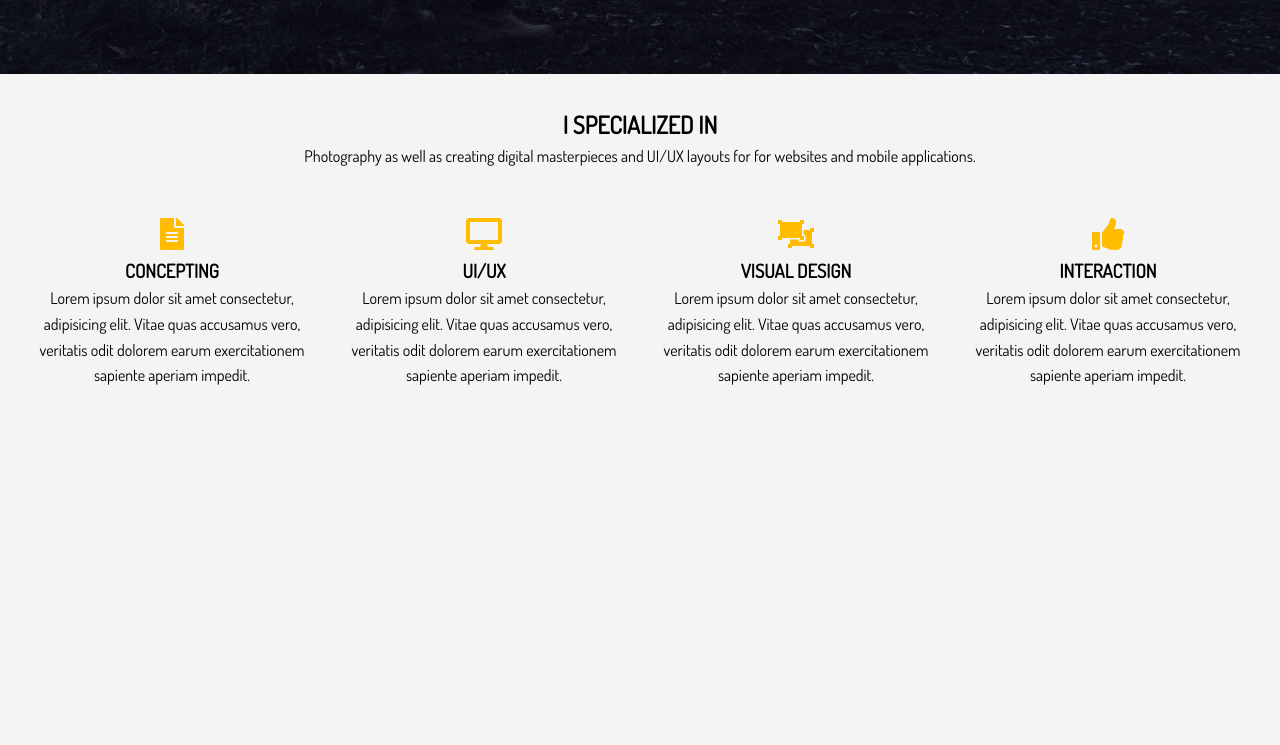
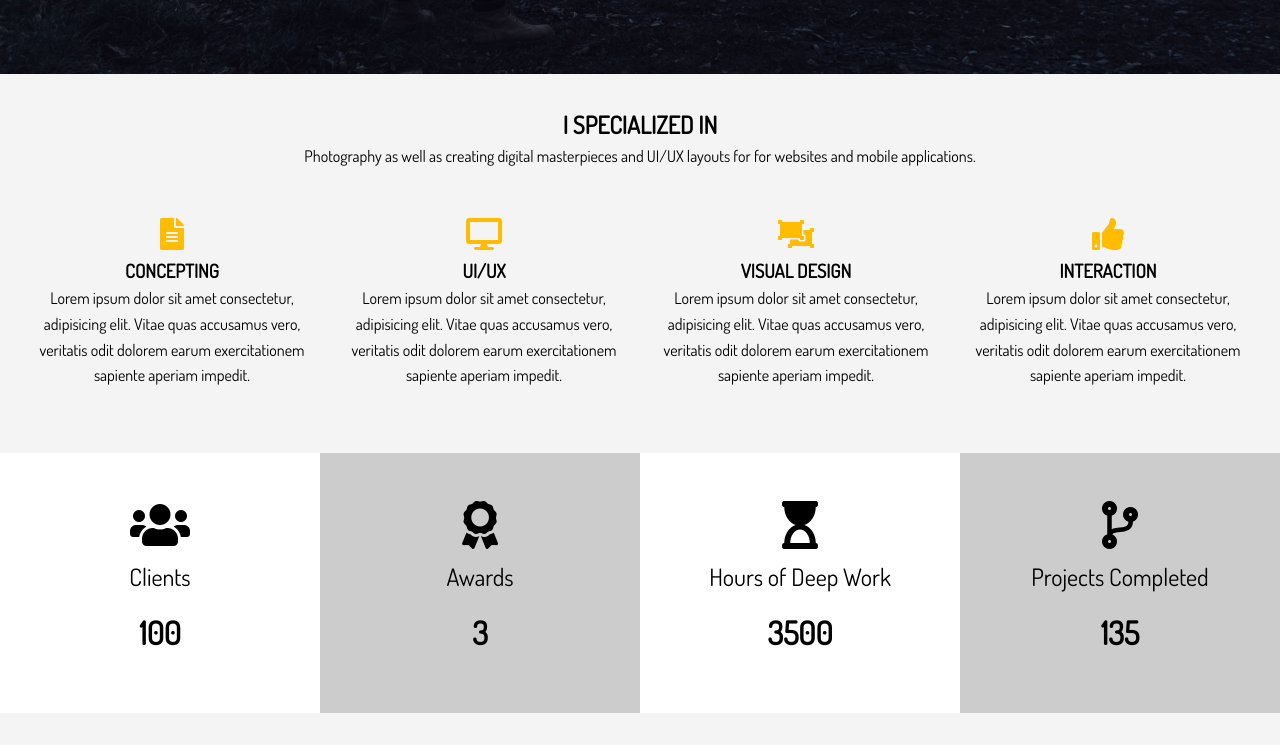
Before and after one commit to kherma/-PRACTICE_08-Sass, a website: page src/index.html in a window 1280 px wide. Shown: the part 726-1471 px from the top of the page. Before the commit the page ends 1147 px from the top, so only its background shows below. Drawn offline with Linux system fonts and the light colour scheme.

Commit message:
Add stats section

```diff
--- a/scss/main.scss
+++ b/scss/main.scss
@@ -94,7 +94,7 @@ img {
 
 // Home Sections
 #home {
-	&-stats {
+	&-specials {
 		.specials {
 			margin-top: 3rem;
 			display: grid;
@@ -107,4 +107,38 @@ img {
 			}
 		}
 	}
+
+	&-stats {
+		.stats {
+			display: grid;
+			grid-template-columns: repeat(4, 1fr);
+
+			li {
+				line-height: 2;
+
+				&.stats-title {
+					font-size: 1.5rem;
+				}
+
+				&.stats-number {
+					font-size: 2rem;
+					font-weight: bold;
+				}
+			}
+
+			div {
+				padding: 3rem 0;
+			}
+
+			& > :nth-child(even) {
+				background-color: $medium-color;
+			}
+
+			& > :nth-child(odd) {
+				background-color: $light-color;
+			}
+		}
+
+
+	}
 }
--- a/src/index.html
+++ b/src/index.html
@@ -30,8 +30,8 @@
       		</div>
 		</header>
 
-		<!-- Stats Section -->
-		<section id="home-stats" class="text-center py-2">
+		<!-- Specialities Section -->
+		<section id="home-specials" class="text-center py-2">
 			<div class="container">
 				<h2 class="sectoin-title">I Specialized in</h2>
 				<div class="bottom-line"></div>
@@ -68,6 +68,44 @@
 			</div>
 		</section>
 
+		<!-- Stats Section -->
+		<section id="home-stats" class="text-center py-2">
+			<div class="stats">
+				<!-- Stat: One -->
+				<div>
+					<ul>
+						<li><i class="fas fa-users fa-3x"></i></li>
+						<li class="stats-title">Clients</li>
+						<li class="stats-number">100</li>
+					</ul>
+				</div>
+				<!-- Stat: Two -->
+				<div>
+					<ul>
+						<li><i class="fas fa-award fa-3x"></i></li>
+						<li class="stats-title">Awards</li>
+						<li class="stats-number">3</li>
+					</ul>
+				</div>
+				<!-- Stat: Three -->
+				<div>
+					<ul>
+						<li><i class="fas fa-hourglass-start fa-3x"></i></li>
+						<li class="stats-title">Hours of Deep Work</li>
+						<li class="stats-number">3500</li>
+					</ul>
+				</div>
+				<!-- Stat: Four -->
+				<div>
+					<ul>
+						<li><i class="fas fa-code-branch fa-3x"></i></li>
+						<li class="stats-title">Projects Completed</li>
+						<li class="stats-number">135</li>
+					</ul>
+				</div>
+			</div>
+		</section>
+
 
 		<script src="js/typewriter.js"></script>
   	</body>
```
Also changed, not shown: src/css/main.css.
